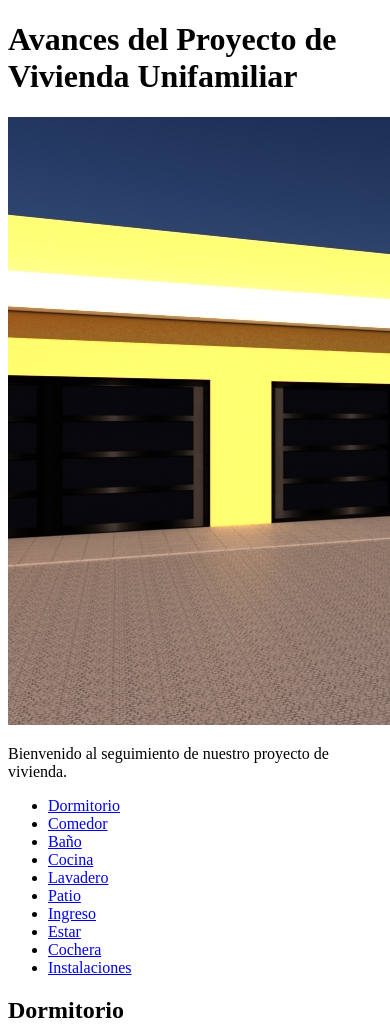
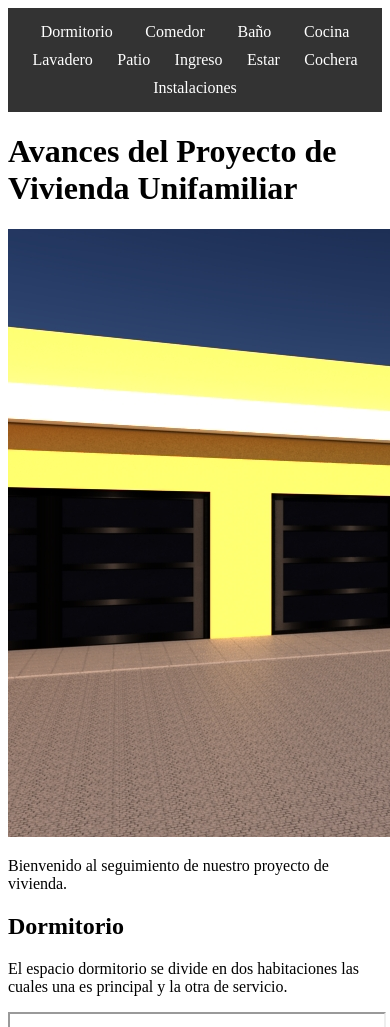
Before and after one commit to arielviale/Rolando_chiardola, a plain HTML site: page index.html in a window 390 px wide. Shown: the top 1027 px of the page. Drawn offline with Linux system fonts and the light colour scheme.

Commit message:
Cambios en css pero solo en la barra de navegacion.

```diff
--- a/estilos.css
+++ b/estilos.css
@@ -4,3 +4,44 @@
 }
 
 .iframe {}
+
+/* Estilos para el nav */
+nav {
+    background-color: #333;
+    padding: 10px;
+}
+
+nav ul {
+    display: flex;
+    justify-content: center;
+    list-style: none;
+    margin: 0;
+    padding: 0;
+}
+
+nav li {
+    margin: 0 10px;
+}
+
+nav a {
+    color: #fff;
+    text-decoration: none;
+    padding: 5px;
+}
+
+nav a:hover {
+    background-color: #555;
+    border-radius: 5px;
+}
+
+/* Estilos para pantallas más pequeñas */
+@media screen and (max-width: 600px) {
+    nav ul {
+        flex-wrap: wrap;
+        justify-content: space-evenly;
+    }
+
+    nav li {
+        margin: 5px;
+    }
+}
--- a/index.html
+++ b/index.html
@@ -10,6 +10,21 @@
 
 <body>
     <header>
+        <nav>
+            <!-- Aquí menú de navegación de las partes que componen la casa -->
+            <ul>
+                <li><a href="#dormitorio">Dormitorio</a></li>
+                <li><a href="#comedor">Comedor</a></li>
+                <li><a href="#baño">Baño</a></li>
+                <li><a href="#cocina">Cocina</a></li>
+                <li><a href="#lavadero">Lavadero</a></li>
+                <li><a href="#patio">Patio</a></li>
+                <li><a href="#ingreso">Ingreso</a></li>
+                <li><a href="#estar">Estar</a></li>
+                <li><a href="#cochera">Cochera</a></li>
+                <li><a href="#instalaciones">Instalaciones</a></li>
+            </ul>
+        </nav>
         <h1>Avances del Proyecto de Vivienda Unifamiliar</h1>
         <img src="./img/CASA.jpg" alt="Logo del Proyecto">
         <p>Bienvenido al seguimiento de nuestro proyecto de vivienda.</p>
@@ -30,21 +45,6 @@
 
     </header>
 
-    <nav>
-        <!-- Aquí menú de navegación de las partes que componen la casa -->
-        <ul>
-            <li><a href="#dormitorio">Dormitorio</a></li>
-            <li><a href="#comedor">Comedor</a></li>
-            <li><a href="#baño">Baño</a></li>
-            <li><a href="#cocina">Cocina</a></li>
-            <li><a href="#lavadero">Lavadero</a></li>
-            <li><a href="#patio">Patio</a></li>
-            <li><a href="#ingreso">Ingreso</a></li>
-            <li><a href="#estar">Estar</a></li>
-            <li><a href="#cochera">Cochera</a></li>
-            <li><a href="#instalaciones">Instalaciones</a></li>
-        </ul>
-    </nav>
 
     <main>
 
```
